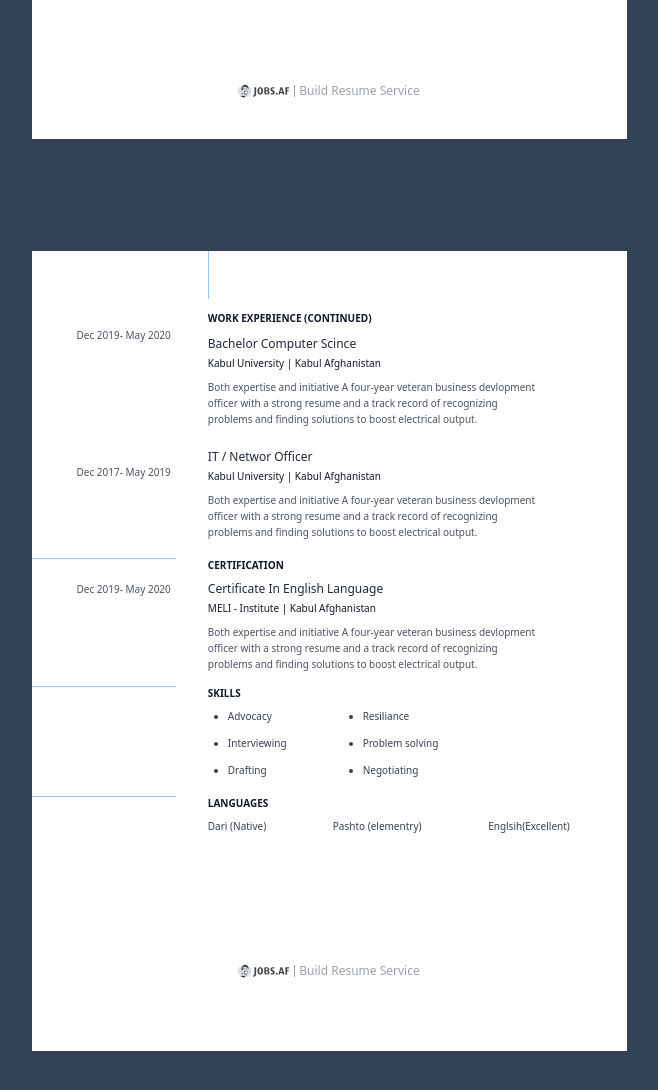
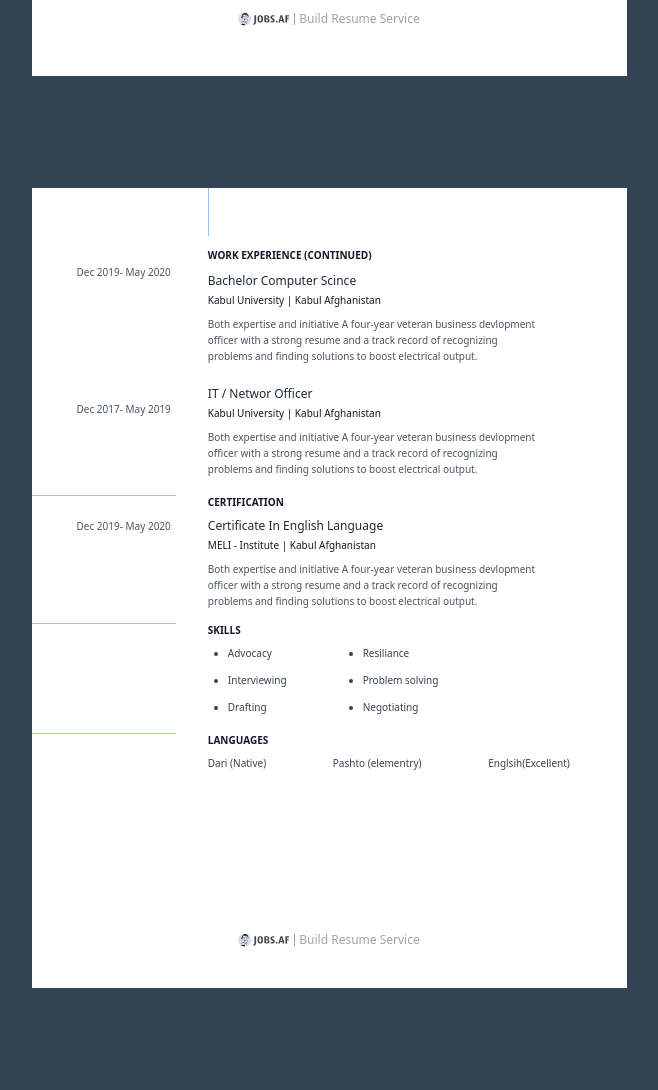
Before and after one commit to abu-muwah/resume.jobs, a website: page src/Template3.html in a window 1280 px wide. Shown: the part 724-1814 px from the top of the page, without its empty margins (311-969 px from the left). Before the commit the page ends 1775 px from the top, so only its background shows below. Drawn offline with nearby package versions, Linux system fonts and the light colour scheme; files that its build step writes are made by us from their sources.

Commit message:
Fixing Issues of Temp3

```diff
--- a/src/Template3.html
+++ b/src/Template3.html
@@ -18,7 +18,6 @@
                         <h1 class="font-normal text-2xl leading-5">JAMSHID <br> SAKHI</h1>
                     </div>
                 </div>
-
             </div>
         </header>
         <div class="h-1"></div>
@@ -95,7 +94,7 @@
                 </tr>
             </tbody>
         </table>
-        <div class="h-32"></div>
+        <div class="h-14"></div>
         <footer class="flex justify-center">
             <div class="flex items-center">
                 <img src="/logo/logo.svg" alt="JOBS.AF">
@@ -183,7 +182,7 @@
                 </tr>
             </tbody>
         </table>
-        <div class="h-32"></div>
+        <div class="h-40"></div>
         <footer class="flex justify-center">
             <div class="flex items-center">
                 <img src="/logo/logo.svg" alt="JOBS.AF">
@@ -193,5 +192,7 @@
             </div>
         </footer>
     </main>
+    <div class="h-28"></div>
+
 </body>
 </html>
```
